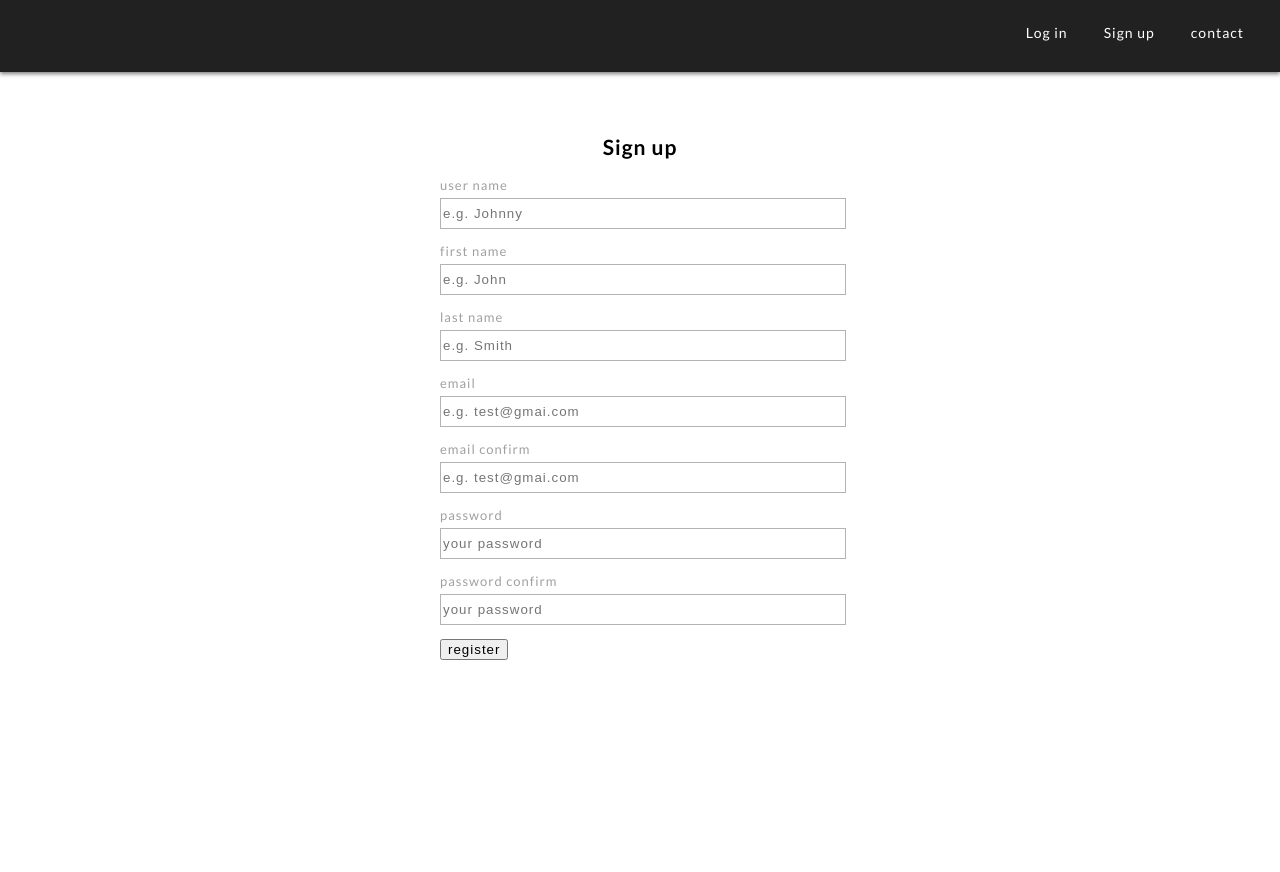
After one commit to pixcelo/workout, a PHP site: page /register.php in a window 1280 px wide. The commit adds this page. Run offline with PHP 8.4, Linux system fonts and the light colour scheme.

Commit message:
create register form

```diff
--- /dev/null
+++ b/assets/css/register.css
@@ -0,0 +1,84 @@
+html, body {
+  padding: 0;
+  margin: 0;
+  height: 100%;
+}
+
+body {
+  font-size: 14px;
+  min-width: 720px;
+  font-family: 'Lato', 'Noto Sans JP', 'ヒラギノ角ゴ ProN', 'Hiragino Kaku Gothic ProN', 'メイリオ', Meiryo, 'ＭＳ Ｐゴシック', 'MS PGothic', sans-serif;
+}
+
+* {
+  letter-spacing: 1px;
+}
+
+.headerContainer {
+  height: 72px;
+  width: 100%;
+  position: fixed;
+  top: 0;
+  background-color: #212121;
+  box-shadow: 0 2px 4px rgba(0, 0, 0, 0.5);
+}
+
+.headerContainer ul {
+  display: flex;
+  justify-content: flex-end;
+  list-style: none;
+  margin: 24px auto;
+}
+
+.headerContainer ul li {
+  margin-right: 2.25rem;
+}
+
+.headerContainer nav {
+  list-style: none;
+}
+
+.headerContainer nav ul li a {
+  color: #fff;
+  text-decoration: none;
+}
+
+.container {
+  display: block;
+  width: 100%;
+  margin-top: 72px;
+}
+
+/* register form */
+.registerContainer {
+  margin: 0 auto;
+  position: relative;
+  max-width: 1024px;
+}
+
+.inputContainer {
+  width: 400px;
+  padding: 45px;
+  margin: 0 auto;
+}
+
+.inputContainer h2 {
+  text-align: center;
+}
+
+.inputContainer input[type="text"],
+.inputContainer input[type="email"],
+.inputContainer input[type="password"] {
+    display: block;
+    border: 1px solid #b5b2b2;;
+    height: 27px;
+    line-height: 27px;
+    width: 100%;
+}
+
+.inputContainer label {
+  color: #a0a0a0;
+  padding-bottom: 5px;
+  font-size: 13px;
+  display: block;
+}
--- a/assets/css/style.css
+++ b/assets/css/style.css
@@ -36,8 +36,12 @@ body {
 }
 
 .headerContainer nav {
+  list-style: none;
+}
+
+.headerContainer nav ul li a {
   color: #fff;
-  list-style: none;
+  text-decoration: none;
 }
 
 .container {
--- /dev/null
+++ b/register.php
@@ -0,0 +1,82 @@
+<!DOCTYPE html>
+<html lang="ja">
+<head>
+  <meta charset="UTF-8">
+  <meta name="viewport" content="width=device-width, initial-scale=1.0">
+  <link href="https://fonts.googleapis.com/css?family=Lato:400,700|Noto+Sans+JP:400,700" rel="stylesheet">
+  <link rel="stylesheet" href="assets/css/register.css">
+  <title>workout</title>
+</head>
+<body>
+
+  <header class="headerContainer show">
+    <nav>
+      <ul>
+        <li><a href="">Log in</a></li>
+        <li><a href="register.php">Sign up</a></li>
+        <li><a href="">contact</a></li>
+      </ul>
+    </nav>
+  </header>
+
+  <div class="container">
+
+    <aside class="sideContainer">
+      <div class="header">
+
+      </div>
+      <div>
+
+      </div>
+    </aside>
+
+    <main class="registerContainer">
+      <div class="inputContainer">
+          <form id="registerForm" action="register.php" method="POST">
+            <h2>Sign up</h2>
+            <p>
+
+            <label for="username">user name</label>
+              <input id="username" name="username" type="text" placeholder="e.g. Johnny" value="" required>
+            </p>
+            <p>
+
+            <label for="firstName">first name</label>
+              <input id="firstName" name="firstName" type="text" placeholder="e.g. John" value="" required>
+            </p>
+            <p>
+            <label for="lastName">last name</label>
+              <input id="lastName" name="lastName" type="text" placeholder="e.g. Smith" value="" required>
+            </p>
+            <p>
+
+            <label for="email">email</label>
+              <input id="email" name="email" type="email" placeholder="e.g. test@gmai.com" value="" required>
+            </p>
+            <p>
+            <label for="email2">email confirm</label>
+              <input id="email2" name="email2" type="email" placeholder="e.g. test@gmai.com" value="" required>
+            </p>
+            <p>
+
+              <label for="password">password</label>
+              <input id="password" name="password" type="password" placeholder="your password" required>
+            </p>
+            <p>
+              <label for="password2">password confirm</label>
+              <input id="password2" name="password2" type="password" placeholder="your password" required>
+            </p>
+
+            <button type="submit" name="registerButton">register</button>
+
+
+          </form>
+      </div>
+
+    <main>
+
+  </div>
+
+  <script src="assets/js/script.js"></script>
+</body>
+</html>
```
Also changed, not shown: index.php (+10 -6 lines), README.md.
